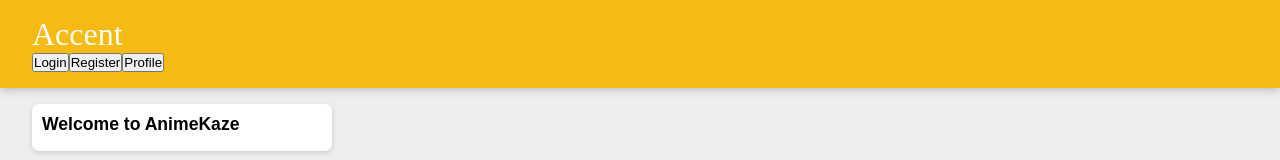
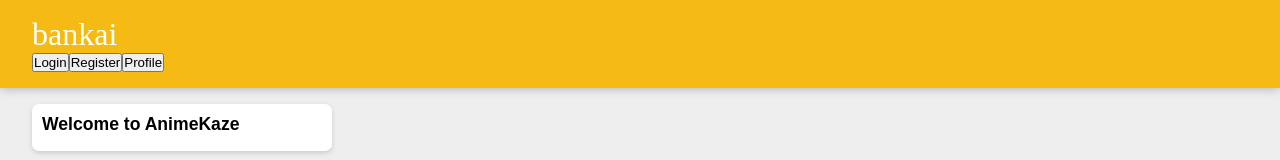
Before and after one commit to YemiOG/animeKaze, a React (Create React App) app: page / in a window 1280 px wide. Shown: the top 160 px of the page. Built offline with nearby package versions, Linux system fonts and the light colour scheme.

Commit message:
Change app title

```diff
--- a/src/components/Header.jsx
+++ b/src/components/Header.jsx
@@ -44,7 +44,7 @@ function Header(props) {
 
   return (
     <header>
-      <h1>Accent</h1>
+      <h1>bankai</h1>
       {(!token && token!=="" && token !== undefined) ?
         <>
         <button onClick={logMeIn}> Login </button>
```
